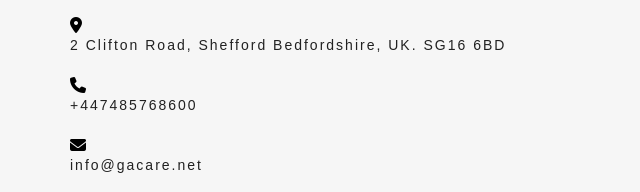
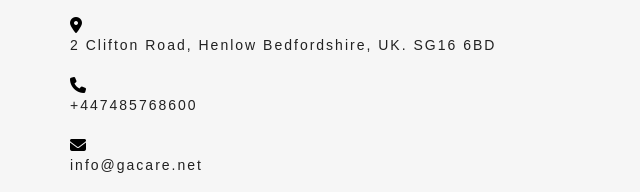
Before and after one commit to akinkunmiak123/GA-Care, a plain HTML site: page Pages/about.html in a window 1280 px wide. Shown: the part 1750-1942 px from the top of the page, 0-640 px from the left. Drawn offline with Linux system fonts and the light colour scheme.

Commit message:
Shefford

```diff
--- a/Pages/about.html
+++ b/Pages/about.html
@@ -136,7 +136,7 @@
                 <div>
                     <ul>
                         <i class="fa-solid fa-location-dot">
-                            <p>2 Clifton Road, Shefford Bedfordshire, UK. SG16 6BD </p>
+                            <p>2 Clifton Road, Henlow Bedfordshire, UK. SG16 6BD </p>
                         </i>
                         <br>
                         <i class="fa-solid fa-phone">
```
Also changed, not shown: Pages/contact.html (+1 -1 lines), Pages/services.html (+1 -1 lines), index.html (+1 -1 lines).
